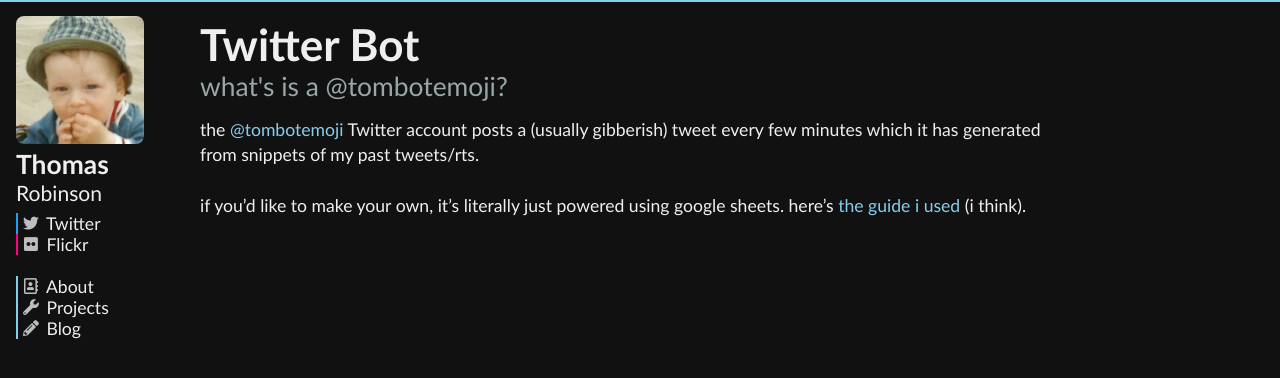
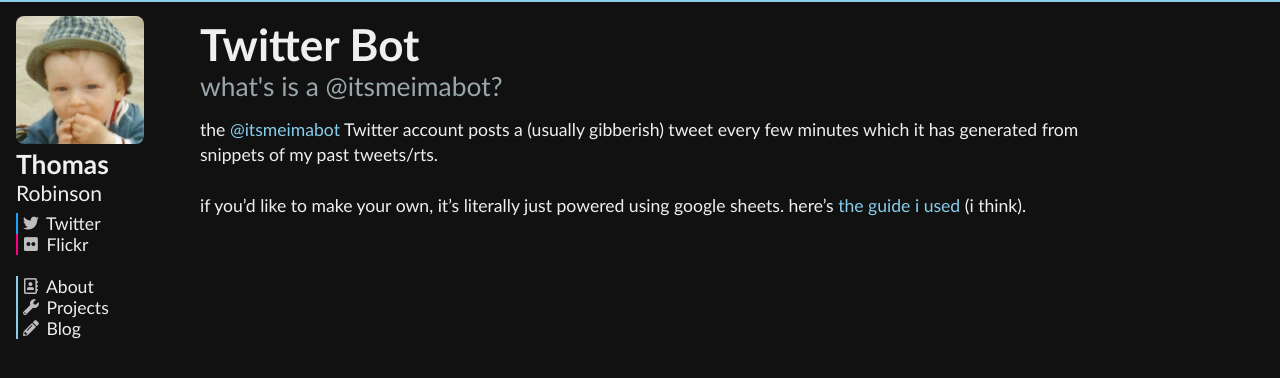
Before and after one commit to tomfishemoji/tomfishemoji.github.io, a Jekyll site: the page built from twitterbot.md, in a window 1280 px wide. Shown: the top 378 px of the page. Built offline with Jekyll 4.4.1, drawn with Linux system fonts in a browser that asks for light colours; nearby versions of some CDN libraries; our own code applies the rules of GitHub Pages for plain Markdown files.

Commit message:
USERNAMES.

```diff
--- a/twitterbot.md
+++ b/twitterbot.md
@@ -1,11 +1,11 @@
 ---
 title: Twitter Bot
-description: "what's is a @tombotemoji?"
-permalink: /botemoji
+description: "what's is a @itsmeimabot?"
+permalink: /twitterbot
 hidden: true
 ---
 
-the [@tombotemoji](https://twitter.com/tombotemoji) Twitter account posts a (usually gibberish) tweet every few minutes which it has generated from snippets of my past tweets/rts.
+the [@itsmeimabot](https://twitter.com/itsmeimabot) Twitter account posts a (usually gibberish) tweet every few minutes which it has generated from snippets of my past tweets/rts.
 
 
 if you'd like to make your own, it's literally just powered using google sheets. here's [the guide i used](https://www.zachwhalen.net/posts/how-to-make-a-twitter-bot-with-google-spreadsheets-version-04/) (i think).
```
